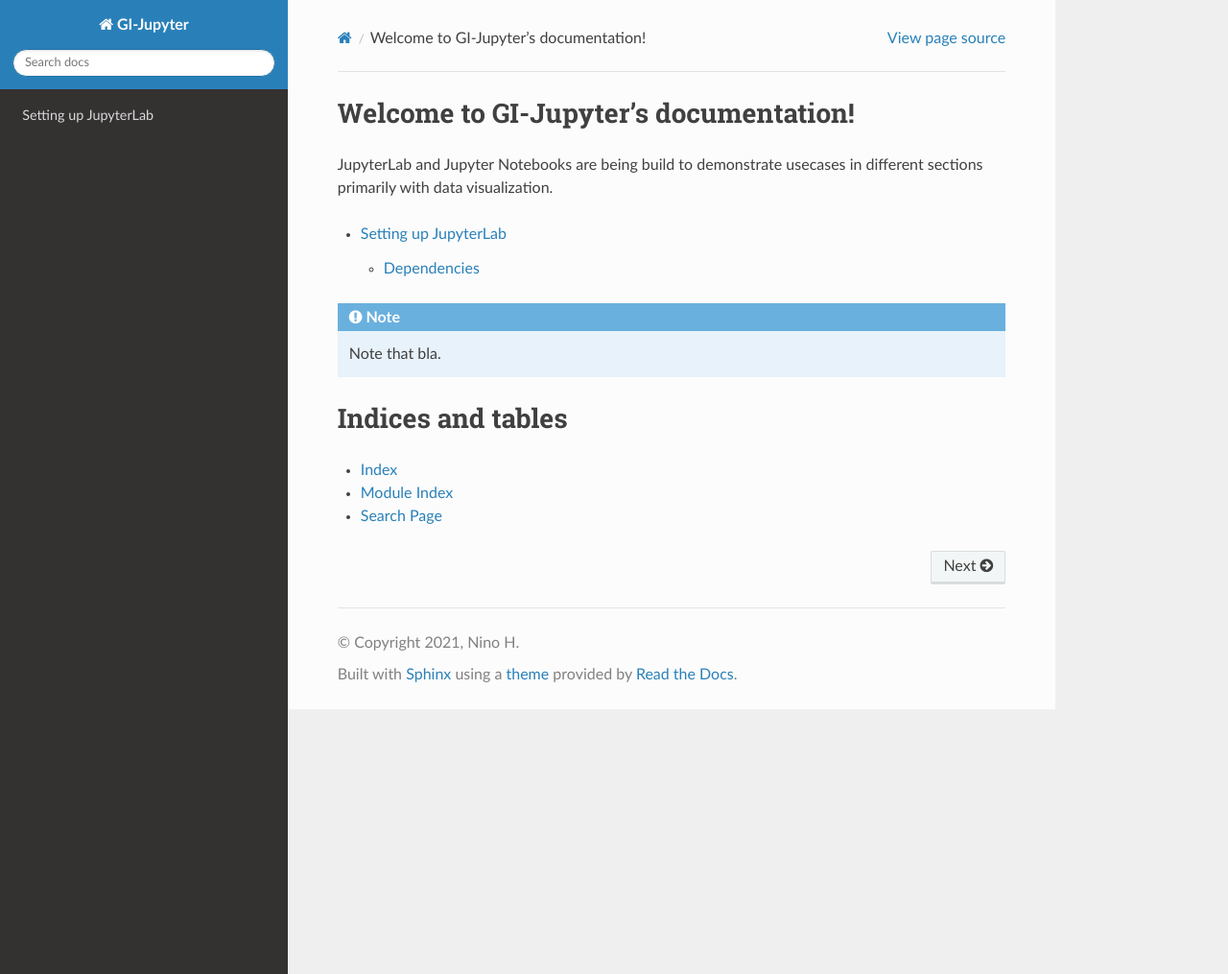
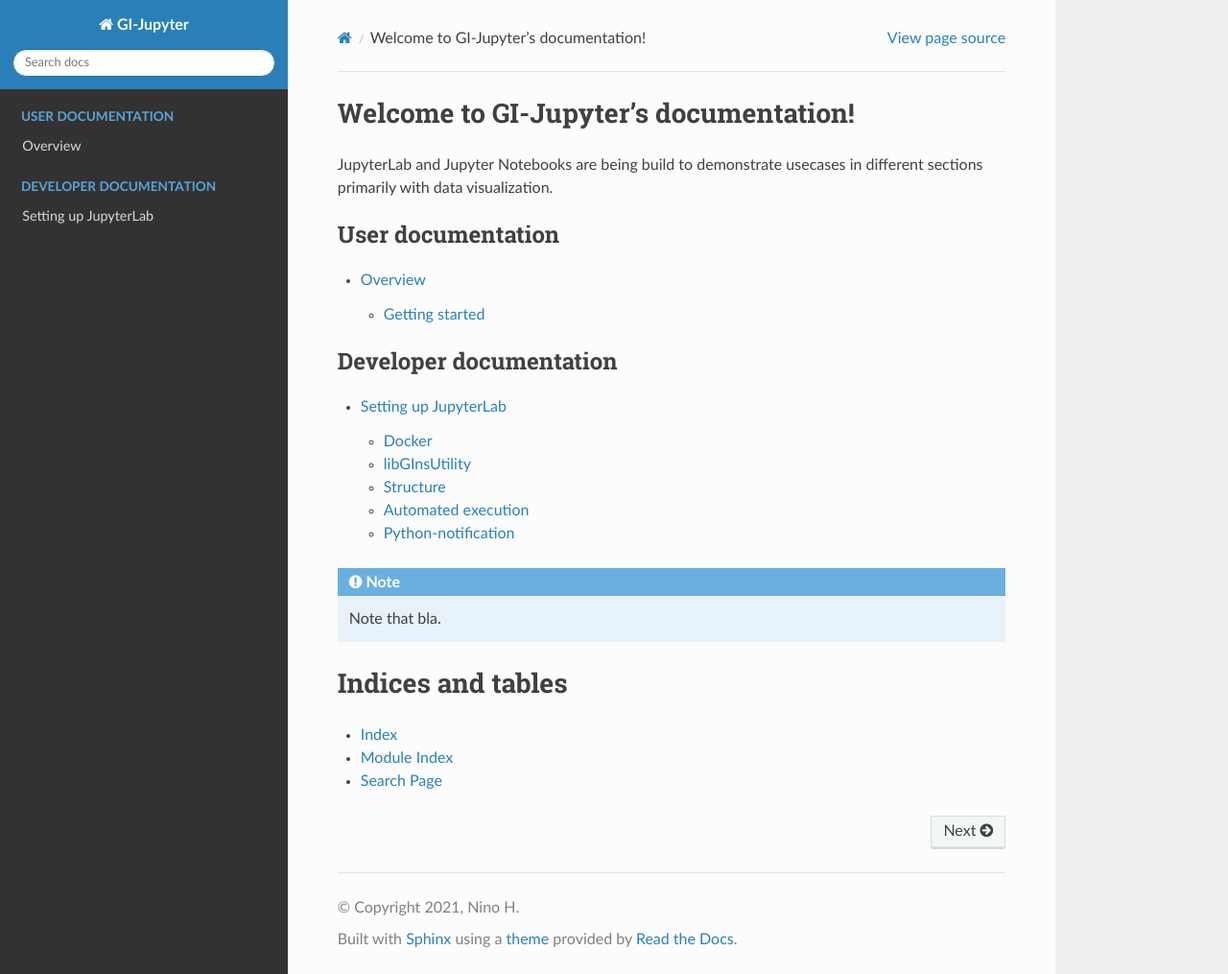
Before and after one commit to Nino171/G-Jupyter, a Sphinx documentation site: the page built from docs/index.rst, in a window 1280 px wide and 1015 px high. Shown: the whole window at 96% size. Built offline with Sphinx 7.4.7 and the Read the Docs theme 2.0.0, drawn with Linux system fonts in a browser that asks for light colours.

Commit message:
add overview

```diff
--- a/docs/index.rst
+++ b/docs/index.rst
@@ -10,9 +10,15 @@
 
 .. toctree::
    :maxdepth: 2
+   :caption: User documentation
+
+   overview
+
+.. toctree::
+   :maxdepth: 2
+   :caption: Developer documentation
 
    installation
-
 
 
 .. note::
--- a/docs/installation.rst
+++ b/docs/installation.rst
@@ -13,9 +13,10 @@
 
 	By default, blabla will do shit bla.
 
-|
-Dependencies
-------------
+
+
+Docker
+------
 
 Normal text continues...
 
@@ -27,4 +28,26 @@
 
 	Test
 
-:python: `def request_seen(cls, settings):`
+
+libGInsUtility
+--------------
+
+Filler
+
+
+Structure
+---------
+
+Filler
+
+Automated execution
+-------------------
+
+Filler
+
+
+
+Python-notification
+-------------------
+
+Filler
```
Also changed, not shown: docs/overview.rst (added, +38 -0 lines).
